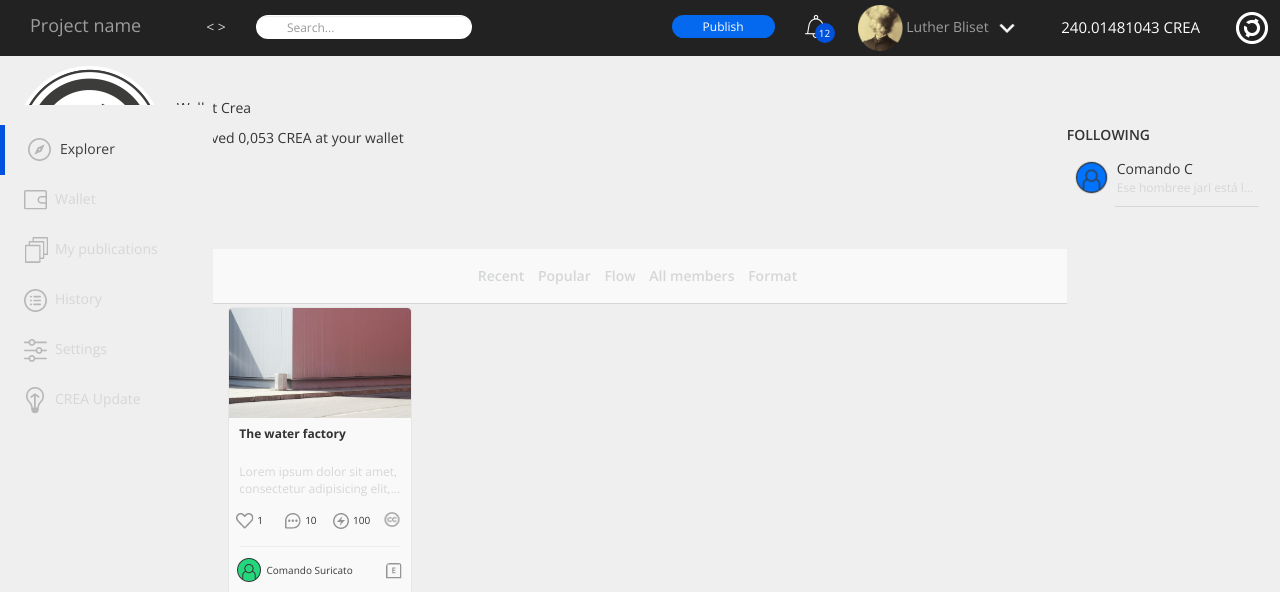
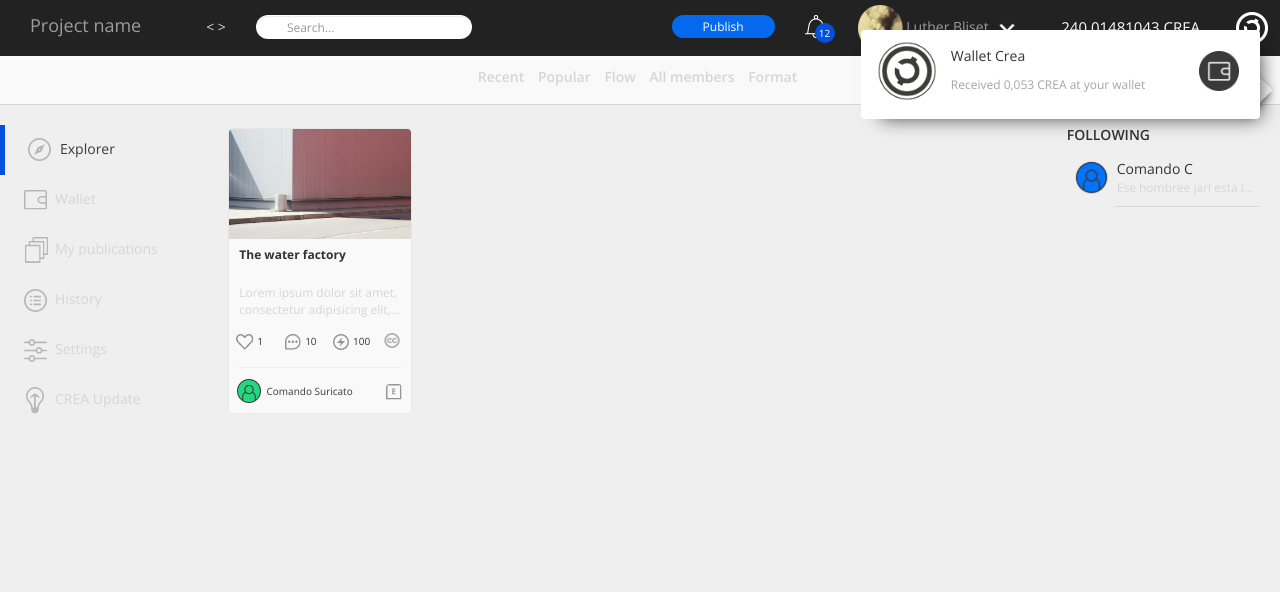
Before and after one commit to creativechain/creativechain-universe, a PHP site: page / in a window 1280 px wide. Shown: the top 592 px of the page. Run offline with PHP 8.4, Linux system fonts and the light colour scheme.

Commit message:
alert maquetado

```diff
--- a/assets/css/creativechain.css
+++ b/assets/css/creativechain.css
@@ -13,6 +13,50 @@ hr {
     margin-bottom: 20px;
     border: 0;
     border-top: 1px solid #DFDFDF;
+}
+.alert {
+    background-color: white;
+    position: absolute;
+    z-index: 10000;
+    right: 20px;
+    top:30px;
+    -webkit-box-shadow: 10px 9px 18px -10px rgba(0,0,0,0.75);
+    -moz-box-shadow: 10px 9px 18px -10px rgba(0,0,0,0.75);
+    box-shadow: 10px 9px 18px -10px rgba(0,0,0,0.75);
+}
+.rombo {
+    width: 40px;
+    height: 40px;
+    border: 3px solid white;
+    background: white;
+    -webkit-transform: rotate(45deg);
+    -moz-transform: rotate(45deg);
+    -ms-transform: rotate(45deg);
+    -o-transform: rotate(45deg);
+    transform: rotate(45deg);
+    right: 16px;
+    position: absolute;
+    z-index: 9999;
+    webkit-box-shadow: 10px 9px 18px -10px rgba(0,0,0,0.75);
+    -moz-box-shadow: 10px 9px 18px -10px rgba(0,0,0,0.75);
+    box-shadow: 4px 0px 8px -4px rgba(0,0,0,0.75);
+    top: 70px;
+}
+.box-alert > .alert > ul > li:nth-child(1) img{
+    width: 60px;
+    margin-top: -28px;
+}
+.box-alert > .alert > ul > li:nth-child(2) > p:nth-child(2) {
+    font-size: 12px;
+    color: #A5A5A5;
+}
+.box-alert > .alert > ul > li:nth-child(2) {
+    display: inline-block;
+    margin-right: 40px;
+}
+.box-alert > .alert > ul > li:nth-child(3) img {
+    width: 40px;
+    margin-top: -28px;
 }
 .btn-primary {
     color: #fff;
--- a/index.html
+++ b/index.html
@@ -40,14 +40,18 @@
 
 <body class="page-dashboard">
 
+<div class="box-alert">
     <div class="alert">
         <ul class="list-inline list-unstyled">
-        <li><img src="./assets/img/logo-slide.png" alt=""></li>
+            <li><img src="./assets/img/logo-slide.png" alt="" style=""></li>
             <li>
                 <p translate="yes">Wallet Crea</p>
                 <p translate="yes">Received 0,053 CREA at your wallet</p>
             </li>
+            <li><img src="./assets/img/wallet-alert.png" alt=""></li>
         </ul>
+    </div>
+    <div class="rombo"></div>
 </div>
 
 <nav class="navbar navbar-inverse navbar-fixed-top">
```
Also changed, not shown: assets/img/wallet-alert.png (added). Lines whose indentation alone changed are shown as unchanged.
